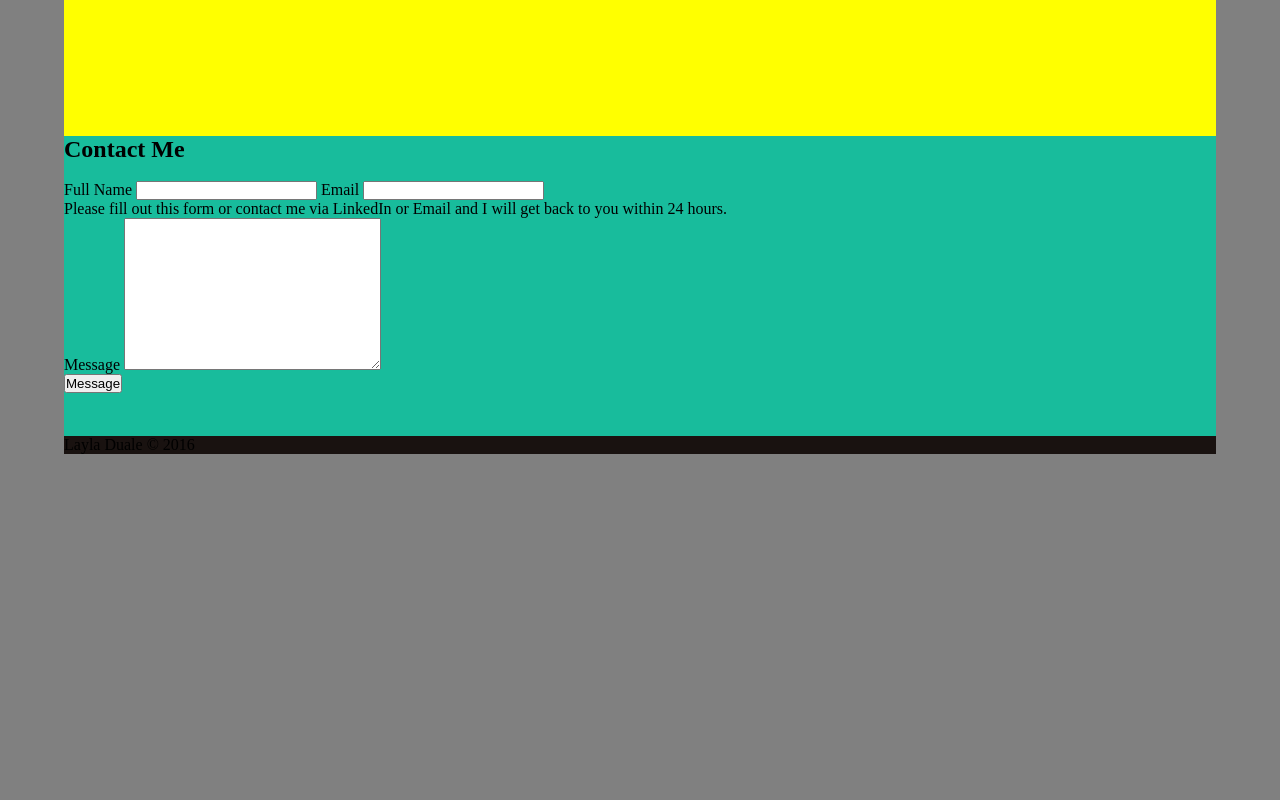
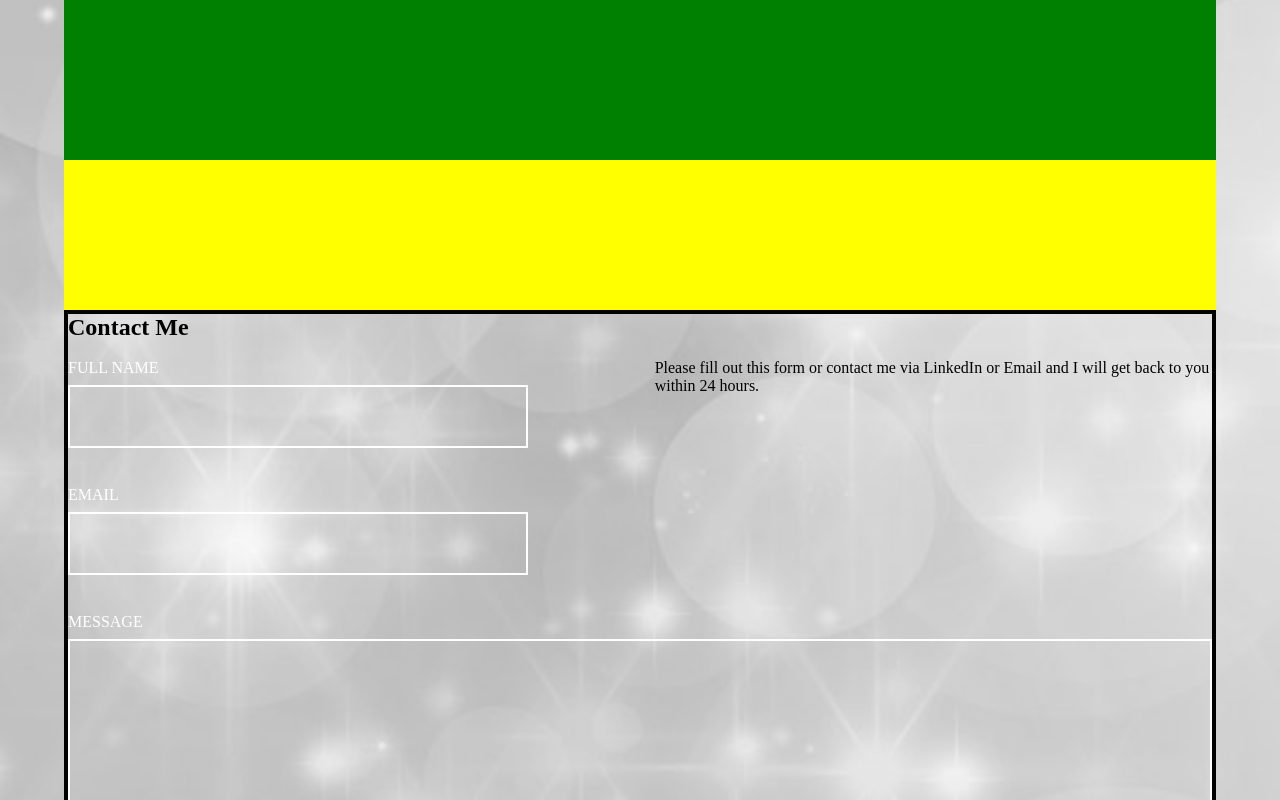
Before and after one commit to Layla5/Layla5, a plain HTML site: page index.html in a window 1280 px wide. Shown: the part 1840-2640 px from the top of the page. Before the commit the page ends 2326 px from the top, so only its background shows below. Drawn offline with Linux system fonts and the light colour scheme.

Commit message:
Update style25.css

```diff
--- a/css/style25.css
+++ b/css/style25.css
@@ -6,7 +6,8 @@
 }
 body{
   font-family: 'Playfair Display SC', serif;
-  background-color: #808080;
+  background-image:url("../img/silver.jpeg");
+  background-size: cover;
 
 }
 .clearfix {
@@ -72,8 +73,6 @@ the social media icons*/
 #home {
 height: 100vh;
 width: 100%;
-background-image:url("../images/silver.jpg");
-background-size: cover;
 display: flex;
 flex-direction: column;
 justify-content: center;
@@ -120,23 +119,26 @@ align-items: stretch;
 #about img {
   max-width: 100%;
   align-self: stretch;
-  height: auto;
-  width: 50%;
+  height: 550px;
+  width: 40%;
+  border: 4px solid black;
 }
 #about article {
-  width: 50%;
+  width: 60%;
   align-self: center;
   font-family:serif;
   text-align: justify;
-  padding: .8em;
+  padding: 75px;
+   height: 750px;
+
 }
 #about article p {
-  font-size: 1.5em;
+  font-size: 1.8em;
   line-height: 1em;
   font-weight: 500;
   background: #f2f2f2;
-  color: #ff4a4a;
-  padding: .6em;
+  color: black;
+  padding: 1.1em;
   font-family: 'Libre Baskerville', serif;
 }
 #about article h3 {
@@ -156,11 +158,61 @@ align-items: stretch;
   background-color: yellow;
 }
 
-/*Contact section styles*/
+/*Contact Me section styles*/
 #contact {
-  height: 300px;
-  background-color: #18bc9c;
+  height: 700px;
+  background-color: 0;
+  border: 4px solid black;
 }
+<form {
+	font-family: "SegoeUI-SemiBold", serif;
+	font-size: 1em;
+	}
+	form input[type=text],
+	form input[type=email],
+	form textarea,
+form label {
+  font-family: "SegoeUI-Light", serif;
+  font-size: 1em;
+  background: transparent;
+  display: block;
+  color: #fff;
+}
+form input[type=text],
+form input[type=email],
+form textarea {
+  border: 2px solid #fff;
+  padding: 18px 20px;
+  font-size: 1.28571em;
+  width: 100%;
+  margin-bottom: 38px;
+  resize: none;
+}
+form input[type=text]:focus,
+form input[type=email]:focus,
+form textarea:focus {
+  outline: none;
+}
+form label {
+  font-family: "SegoeUI-Bold", serif;
+  text-transform: uppercase;
+  margin-bottom: 8px;
+}
+form .top-section::after {
+  content: "";
+  display: table;
+  clear: both;
+  overflow: visible;
+}
+form fieldset:first-child {
+  width: 40.17094%;
+  float: left;
+}
+form .contact-info {
+  width: 48.71795%;
+  float: right;
+}
+	</form>
 
 /*Footer styling*/
 footer{
@@ -217,3 +269,10 @@ footer{
   width: 100%;
 }
 }
+.footer{
+	height: 55px;
+	padding-top: 15px;
+	border: 4px solid black;
+	text-align: center;
+	font
+}
```
